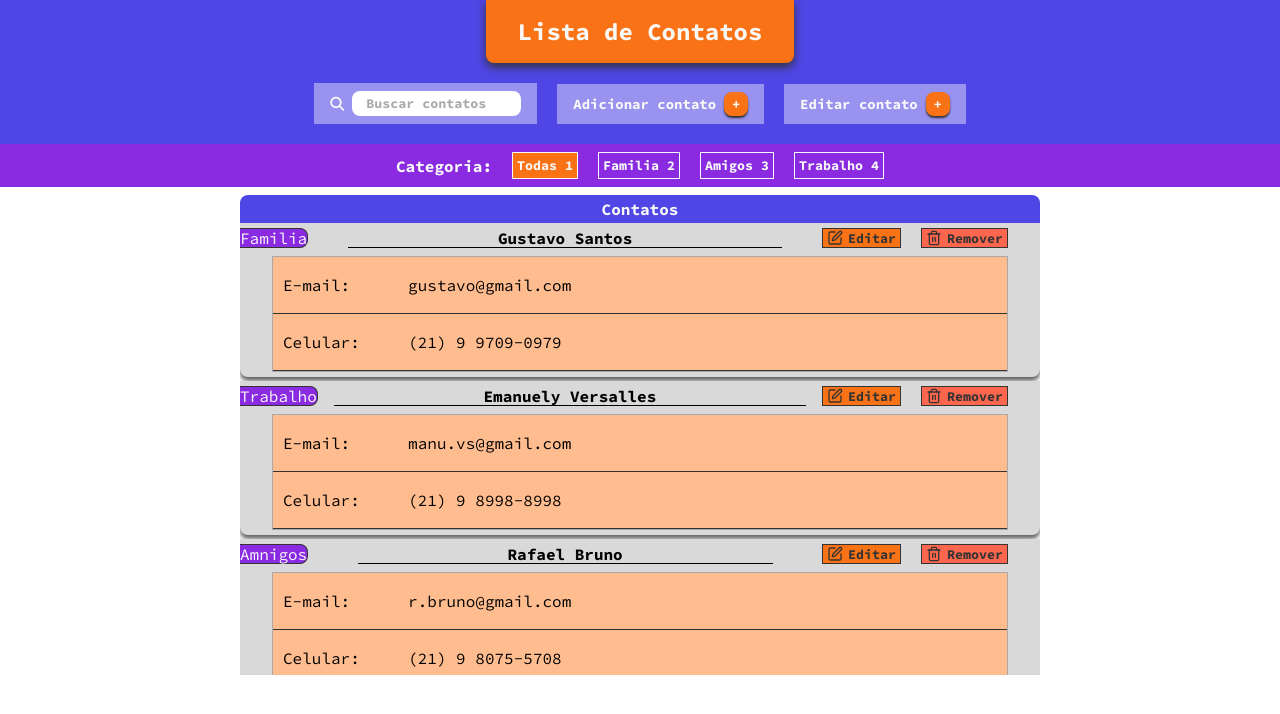
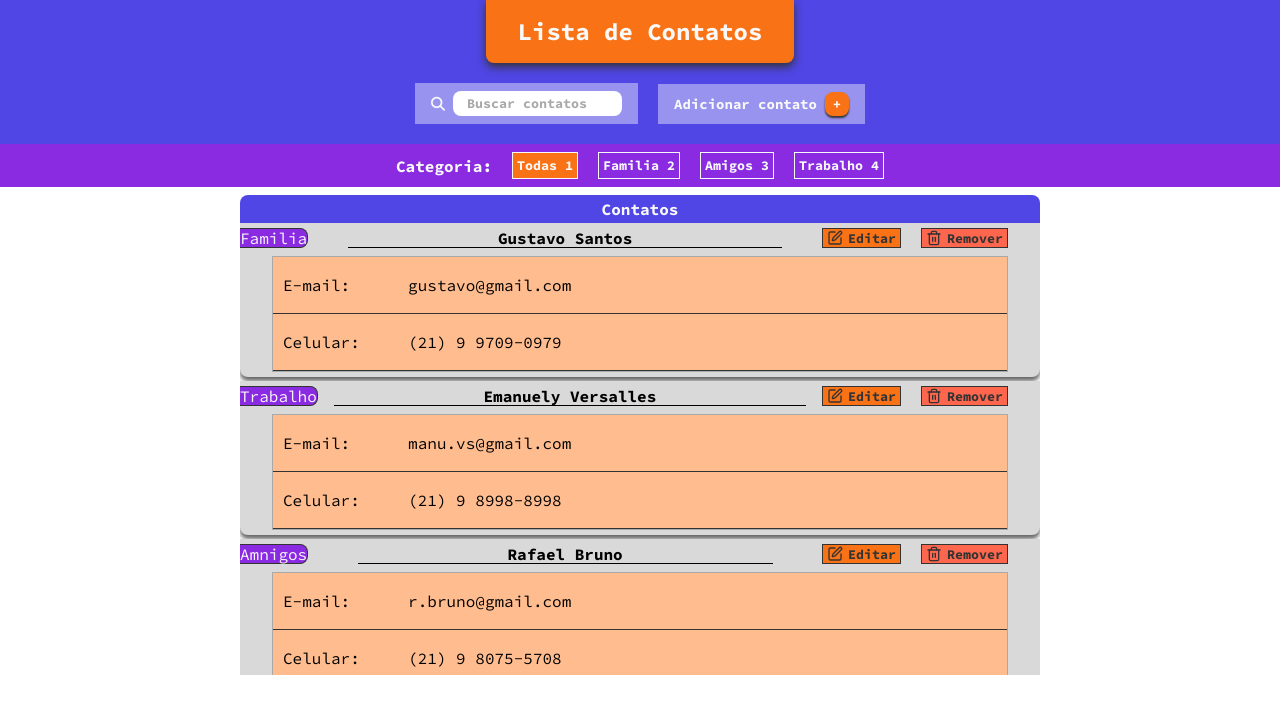
Before and after one commit to ThiagoLopesSantos/lista_de_contatos_react, a React (Create React App) app: page / in a window 1280 px wide. Shown: the top 714 px of the page. Built offline with nearby package versions, Linux system fonts and the light colour scheme.

Commit message:
removendo o button editar contato

```diff
--- a/src/components/Interactions/index.tsx
+++ b/src/components/Interactions/index.tsx
@@ -19,10 +19,6 @@ const Interactions = () => (
         <Link>Adicionar contato</Link>
         <BtnIcon>+</BtnIcon>
       </BtnsSubContainer>
-      <BtnsSubContainer>
-        <Link>Editar contato</Link>
-        <BtnIcon>+</BtnIcon>
-      </BtnsSubContainer>
     </BtnsContainer>
   </ItrContainer>
 )
```
